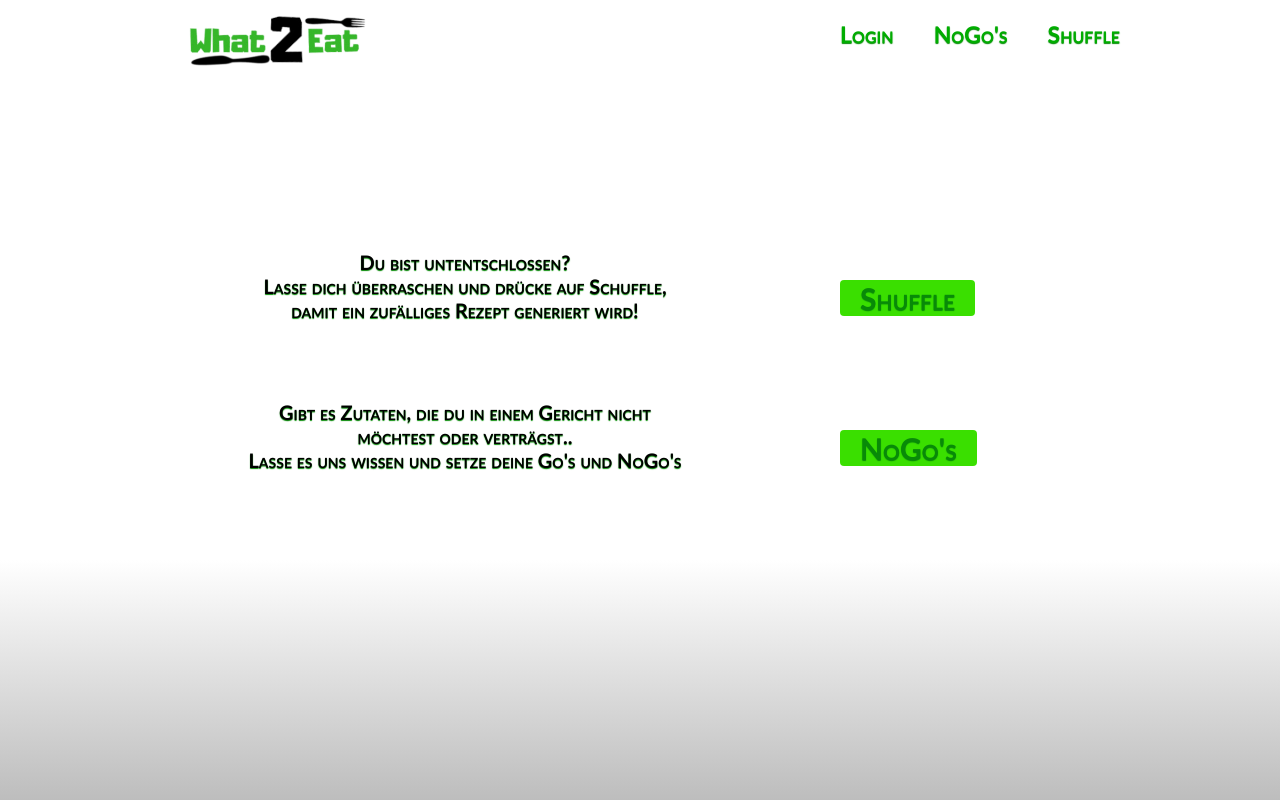
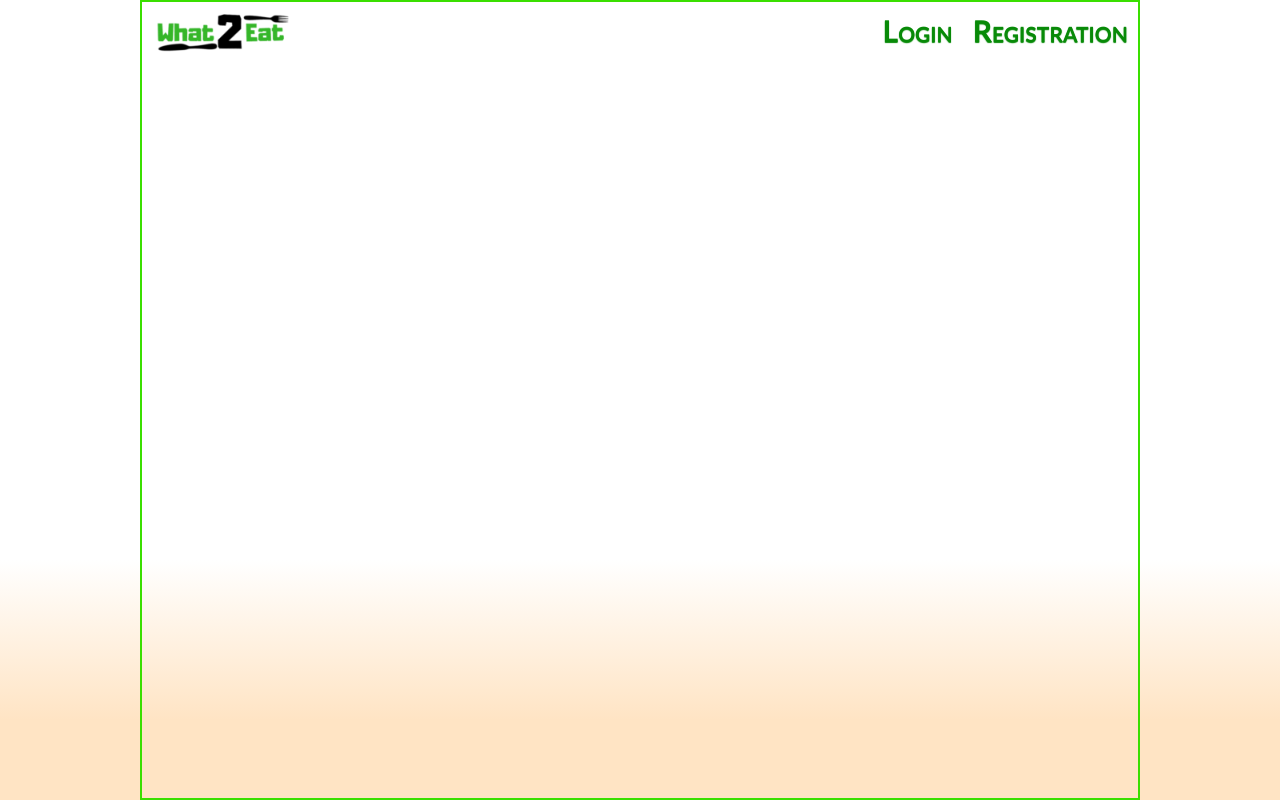
Before and after one commit to OrlandoJae/CouchCoop_for_all, a plain HTML site: page Website/index.html in a window 1280 px wide. Drawn offline with Linux system fonts and the light colour scheme.

Commit message:
Komplette Sturktur geändert .. übersichtiler .. css strukturierter.. nichts doppeltes..

```diff
--- /dev/null
+++ b/Website/css/style.css
@@ -0,0 +1,142 @@
+/*Alle Medien...*/
+/*allgemeine Ausrichtung (sonst ist es mit Abstand zum Rand beim body)*/
+    *{
+        margin: 0;
+        padding: 0;
+        box-sizing: border-box;
+    }
+
+/*body*/
+    body {
+        background-image: linear-gradient(to top, bisque 10%, white 30%);
+        text-align: center;
+    }
+
+/*mittlere Box damit alles (in der box) mittig und dynamisch ist*/
+    .middlebox {
+        display: inline-block;
+        position: relative;
+        height: 100%;
+        width: 100%;
+        border-color: #3ADF00;
+        border-width: 2px;
+        border-style: solid;
+    }
+
+/*Navigationsbar*/
+    .navbar {
+        display: flex;
+        justify-content: flex-end;
+        position: fixed;
+    }
+
+    .navbar > a {
+        font-size: 30px;
+        color: #088A08;
+        text-shadow: 0px 1px 1px #088A08;
+    }
+
+/*allgemeine Links*/
+    a {
+        padding: 10px;
+        text-decoration: none;
+        font-family: "Gill Sans", "Gill Sans MT", sans-serif;
+        font-size: 23px;
+        color: black;
+        font-weight: 900;
+        font-variant: small-caps;
+    }
+
+    a:hover {
+        color: #3ADF00;
+    }
+
+
+
+/*Handys-----------------------------------------------------------------------------------------------------*/
+@media (max-width: 700px) {
+
+/*mittlere Box damit alles (in der box) mittig und dynamisch ist*/
+    .middlebox {
+        display: flex;
+    }
+
+/*Navigationsbar*/
+    .navbar {
+        justify-content: center;
+        left: 0px;
+        bottom: 0px;
+        width: 100%;
+        border-color: #3ADF00;
+        border-width: 2px;
+        border-style: solid;
+    }
+
+/*Navbar links*/
+    .navbar > a {
+        flex-grow: 1;
+    }
+
+/*logo*/
+    #logo {
+        position: ralative;
+        height: 80px;
+    }
+
+    #ragistrationnav {display: none;}
+
+
+
+}
+/*Tablets-----------------------------------------------------------------------------------------------------*/
+@media only screen and (min-width: 700px) {
+
+    /*mittlere Box damit alles (in der box) mittig und dynamisch ist*/
+    .middlebox {
+        width: 680px;
+    }
+
+    /*Navigationsbar*/
+    .navbar {
+        width: 676px;
+    }
+
+    /*logo*/
+    #logo {
+        position: fixed;
+        margin-left: -360px;
+        height: 60px;
+    }
+    #shufflenav {display: none;}
+    #nogosnav {display: none;}
+
+
+
+
+}
+/*Desktop-----------------------------------------------------------------------------------------------------*/
+@media only screen and (min-width: 1030px) {
+
+    /*mittlere Box damit alles (in der box) mittig und dynamisch ist*/
+    .middlebox {
+        width: 1000px;
+    }
+
+    /*Navigationsbar*/
+    .navbar {
+        width: 996px;
+    }
+
+    /*logo*/
+    #logo {
+        position: fixed;
+        margin-left: -520px;
+        height: 60px;
+    }
+
+    #shufflenav {display: none;}
+    #nogosnav {display: none;}
+
+
+
+}
--- a/Website/css/style_mobil.css
+++ /dev/null
@@ -1,159 +0,0 @@
-
-body {
-   background-color: white;
-}
-
-
-/*Navigationsbar*/
-#navbar {
-  position: fixed;
-  display: flex;
-  justify-content: center;
-  bottom: 10px;
-  left: 8px;
-  right: 6px;
-}
-
-#navbar div {
-  flex-grow: 1;
-  height: auto;
-  border-color: #3ADF00;
-  border-width: 1px;
-  border-style: solid;
-}
-/*Navigationsleiste Links beim drübergehen*/
-#navbar div:hover{
-  background-color:#3ADF00;
-}
-
-#navbar div:hover > a {
-  color: black;
-}
-/* navbar links */
-#navbar a {
-  font-size: 53px;
-  color: #00ad00;
-  text-shadow: 0px 1px 1px #088A08;
-
-}
-
-
-
-/*Navigationsleiste Bild*/
-#navbar img {
-  display:  inline-block;
-  position: fixed;
-  width: 800px;
-  left: 50%;
-  margin-left: -200px;
-  top: 0px;
-}
-
-/*mittlere Box nicht benötigt in der mobil Sarstellung*/
-#middlebox {
-  text-align: center;
-  height: 100%;
-  width: 100%;
-  margin-top: -5px;
-  border-color: #3ADF00;
-  border-width: 1px;
-  border-style: solid;
-}
-
-/*Variable Textbox*/
-.variablebox{
-  position: absolute;
-  display: inline-block;
-  font-family: "Gill Sans", "Gill Sans MT", sans-serif;
-  font-size: 20px;
-  color: black;
-  text-shadow: 0px 1px 1px #088A08;
-  font-weight: 900;
-  font-variant: small-caps;
-}
-
-#I{display: none;}
-#II{display: none;}
-#III{
-  display: flex;
-  position: fixed;
-  justify-content: center;
-  margin-top: 50%;
-  left: 8px;
-  right: 6px;
-  top: 0px;
-  bottom: 0px;
-}
-#VI{display: none;}
-#IV{display: none;}
-
-/*allgemeine Links*/
-a {
-  text-align: center;
-  padding: 20px;
-  text-decoration: none;
-  font-family: "Gill Sans", "Gill Sans MT", sans-serif;
-  font-size: 18px;
-  color: #088A08;
-  font-weight: 900;
-  font-variant: small-caps;
-}
-
-a:hover {
-  color: #848484;
-}
-
-/*Shuffelbutton nicht im Mobil*/
-#shufflebutton {
-display: none;
-
-}
-
-/* ÜBerschriften */
-h1 {
-  font-family: "Gill Sans", "Gill Sans MT", sans-serif;
-  font-size: 30px;
-  color: black;
-  text-shadow: 0px 1px 1px #088A08;
-  font-variant: small-caps;
-  font-weight: 100;
-}
-
-.button {
-  position: relative;
-  background-size: cover;
-  width: 400px;
-  height: 200px;
-  margin-left: 200px;
-  border-color: #3ADF00;
-  border-width: 1px;
-  border-style: solid;
-  padding-top: 100px;
-  color: #088A08;
-  text-shadow: 0px 1px 1px #088A08;
-  font-family: "Gill Sans", "Gill Sans MT", sans-serif;
-
-}
-
-#buttoneins {display: none;}
-#buttonzwei {display: none;}
-#buttondrei {
-  flex-grow: 1;
-  margin-left: 0px;
-}
-#buttondrei a{
-    font-size: 60px;
-}
-#buttonvier{
-    flex-grow: 1;
-  margin-left: 0px;
-}
-#buttonvier a{
-    font-size: 60px;
-}
-
-
-/* Unterer Bereich */
-#bottombox2{
-  display: none;
-}
--- a/Website/css/style_screen.css
+++ /dev/null
@@ -1,170 +0,0 @@
-
-body {
-   text-align: center;
-   background-image: linear-gradient(to top, #BDBDBD 0%, white 30%);
-   background-color: white;
-   background-repeat: no-repeat;
-}
-
-/* Navigationsbarhintergrund-Effekt */
-#navbarbg {
-  background-color: #3ADF00;
-  /*Desktop*/
-  position: fixed;
-  top: 0px;
-  width: 100%;
-  height: 80px;
-  left: 0px;
-  /*Transparenz*/
-  -webkit-opacity: 0;
-  -khtml-opacity: 0;
-  -o-opacity: 0;
-  filter: alpha(opacity=0);
-  opacity: 0;
-  /* Transition effect beim runter / hoch Srollen*/
-  -webkit-transition: opacity 0.2s ease-in;/* IE */
-  -moz-transition: opacity 0.2s ease-in;/* Mozilla */
-  -khtml-transition: opacity 0.2s ease-in;/* KTHML */
-  -o-transition: opacity 0.2s ease-in; /*Opera*/
-  -ms-transition: opacity 0.2s ease-in; /*IE*/
-  transition: opacity 0.2s ease-in;   /* allgemein */
-
-}
-
-/*Navigationsbar*/
-#navbar {
-  /*Desktop*/
-  display: inline-block;
-  position: fixed;
-  margin-left: -500px;
-  height: 80px;
-  top: 0px;
-  width: 1000px;
-}
-
-/* navbar links */
-#navbar a {
-  float: right;
-  display: block;
-  font-size: 23px;
-  color: #00ad00;
-  text-shadow: 0px 1px 1px #088A08;
-}
-
-/*Navigationsleiste Links beim drübergehen*/
-#navbar a:hover {
-  color: black;
-}
-
-/*Navigationsleiste Bild*/
-#navbar img {
-  float: left;
-  margin-top: 0px;
-  height: 80px;
-}
-
-/*mittlere Box damit alles (in der box) mittig und dynamisch ist*/
-#middlebox {
-  display: inline-block;
-  top: 0px;
-  width: 1000px;
-}
-
-/*Variable Textbox*/
-.variablebox{
-  position: absolute;
-  display: inline-block;
-  text-align: center;
-  font-family: "Gill Sans", "Gill Sans MT", sans-serif;
-  font-size: 20px;
-  color: black;
-  text-shadow: 0px 1px 1px #088A08;
-  font-weight: 900;
-  font-variant: small-caps;
-}
-
-#I{
-  top: 250px;
-  width: 450px;
-  text-align: center;
-  margin-left: -400px;}
-#II{
-  top: 400px;
-  width: 450px;
-  text-align:
-  center;margin-left: -400px;}
-#III{
-
-}
-#VI{
-  top: 50px;
-}
-#IV{
-  top: 1830px;
-  text-align: right;
-}
-
-/*allgemeine Links*/
-a {
-  text-align: center;
-  padding: 20px;
-  text-decoration: none;
-  font-family: "Gill Sans", "Gill Sans MT", sans-serif;
-  font-size: 18px;
-  color: white;
-  font-weight: 900;
-  font-variant: small-caps;
-}
-
-a:hover {
-  color: #848484;
-}
-
-/*Shuffelbutton*/
-.button {
-  position: absolute;
-  display: inline-block;
-  background-size: cover;
-  width 160px;
-  margin-left: 200px;
-  background-color: #3ADF00;
-  border-radius : 4px;
-}
-
-.button a {
-  font-size: 30px;
-  color: #088A08;
-  text-shadow: 0px 1px 1px #088A08;
-}
-
-.button:hover{
-  background-color: #58FA58;
-}
-
-#buttoneins { top:280px; }
-#buttonzwei { top:430px; }
-#buttondrei { display: none; }
-#buttonvier{ display: none; }
-
-/* ÜBerschriften */
-h1 {
-  font-family: "Gill Sans", "Gill Sans MT", sans-serif;
-  font-size: 30px;
-  color: black;
-  text-shadow: 0px 1px 1px black;
-  font-variant: small-caps;
-  font-weight: 100;
-}
-
-
-/* Unterer Bereich */
-#bottombox{
-  position: absolute;
-  text-align: center;
-  left: 0px;
-  bottom: -800px;
-  height: 800px;
-  width: 100%;
-  background-image: linear-gradient(to top, #585858 0%, #BDBDBD 70%);
-
-}
--- a/Website/index.html
+++ b/Website/index.html
@@ -1,66 +1,27 @@
 <!DOCTYPE>
 <html>
-  <head>
-    <link rel="stylesheet" type="text/css" href="css/style_screen.css" media="screen and (min-width: 1030px)" />
-    <link rel="stylesheet" type="text/css" href="css/style_mobil.css" media="screen and (max-width: 1029px)" />
+<head>
+    <meta name="viewport" content="width=device-width">
+    <link rel="stylesheet" type="text/css" href="css/style.css" />
     <script src="js/jscripts.js"></script>
-  </head>
+</head>
 
-  <body>
-
+<body>
 
     <!-- mittlerer Bereich (dynamisch)-->
-    <div id="middlebox">
+    <div class="middlebox">
 
-      <!--gründer Hintergrund in der Navigationsleiste-->
-      <div id="navbarbg">
-      </div>
-
-      <!--Navigationsleiste-->
-      <div id="navbar">
-        <div><a href="#Shuffle">Shuffle</a></div>
-        <div><a href="#NoGo's">NoGo's</a></div>
-        <div><a href="#Login">Login</a></div>
-        <img id="logo" src="img/bg.png" alt="What2Eat">
-      </div>
-
-      <!-- Box die variabel in der Box platziert werden kann (individuel) -->
-      <div id="I" class="variablebox" >
-        Du bist untentschlossen?<br>
-        Lasse dich überraschen und drücke auf Schuffle, <br>
-        damit ein zufälliges Rezept generiert wird!
-      </div>
-
-      <div id="II" class="variablebox">
-        Gibt es Zutaten, die du in einem Gericht nicht möchtest oder verträgst..<br>
-        Lasse es uns wissen und setze deine Go's und NoGo's
-      </div>
-
-      <div id="buttoneins" class="button"><a href="#Shuffle#">Shuffle</a></div>
-      <div id="buttonzwei" class="button"><a href="#NoGo's">NoGo's</a></div>
-
-      <div  id="III" class="variablebox">
-        <div id="buttondrei" class="button"><a href="#Registration">Registration</a></div>
-        <div id="buttonvier" class="button"><a href="#Login">Login</a></div>
-      </div>
-
-      <div id="bottombox">
-
-        <div id="VI" class="variablebox">
-          <img alt"Trend1" src"" width="200px" height="200" border=2>
-          <img alt"Trend2" src"" width="200px" height="200" border=2>
-          <img alt"Trend3" src"" width="200px" height="200" border=2>
-          <img alt"Trend4" src"" width="200px" height="200" border=2>
+        <div class="navbar">
+            <a id="shufflenav" href="#Shuffle">Shuffle</a>
+            <a id="nogosnav" href="#NoGo's">NoGo's</a>
+            <a id="loginnav" href="#Login">Login</a>
+            <a id="ragistrationnav" href="#Registration">Registration</a>
         </div>
 
-      </div>
-
-
-      <div id="IV" class="variablebox">
-        <a href="#Hilfe">Hilfe</a>
-      </div>
+        <img id="logo" src="img/bg.png" alt="What2Eat">
 
     </div>
 
-  </body>
+
+</body>
 </html>
```
Also changed, not shown: Website/img/Shuffle.png (deleted), Website/img/food1.jpg (deleted), Website/img/food3.png (deleted), 1 other file.
